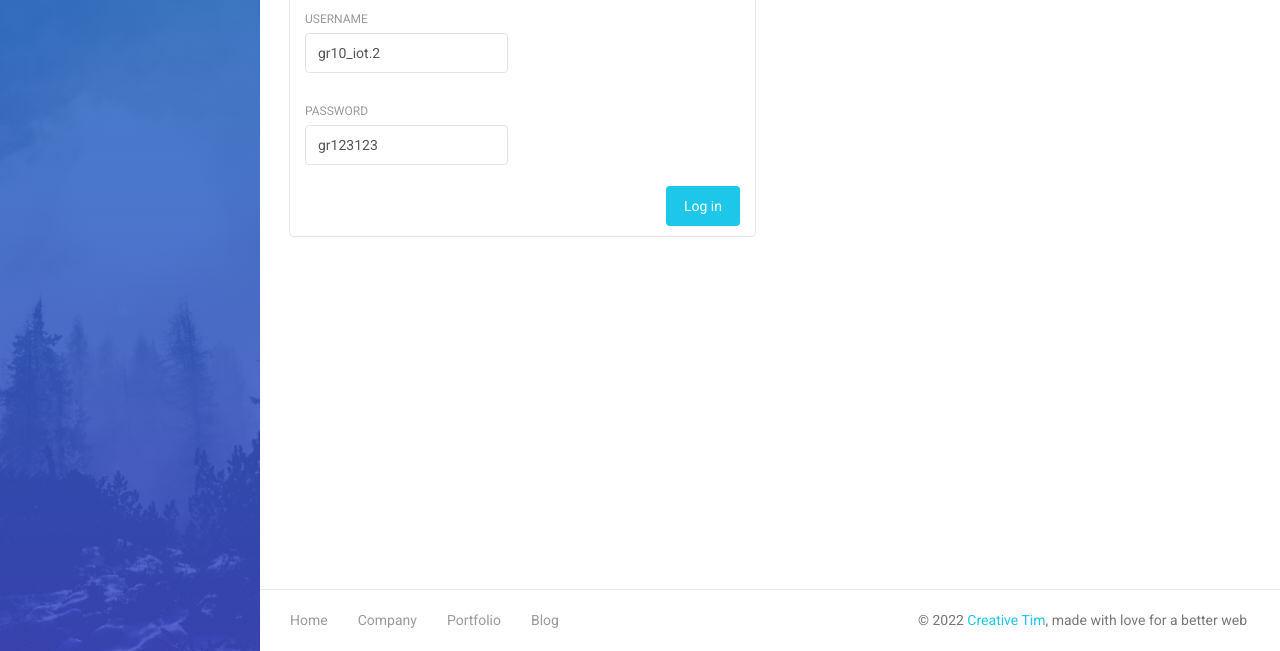
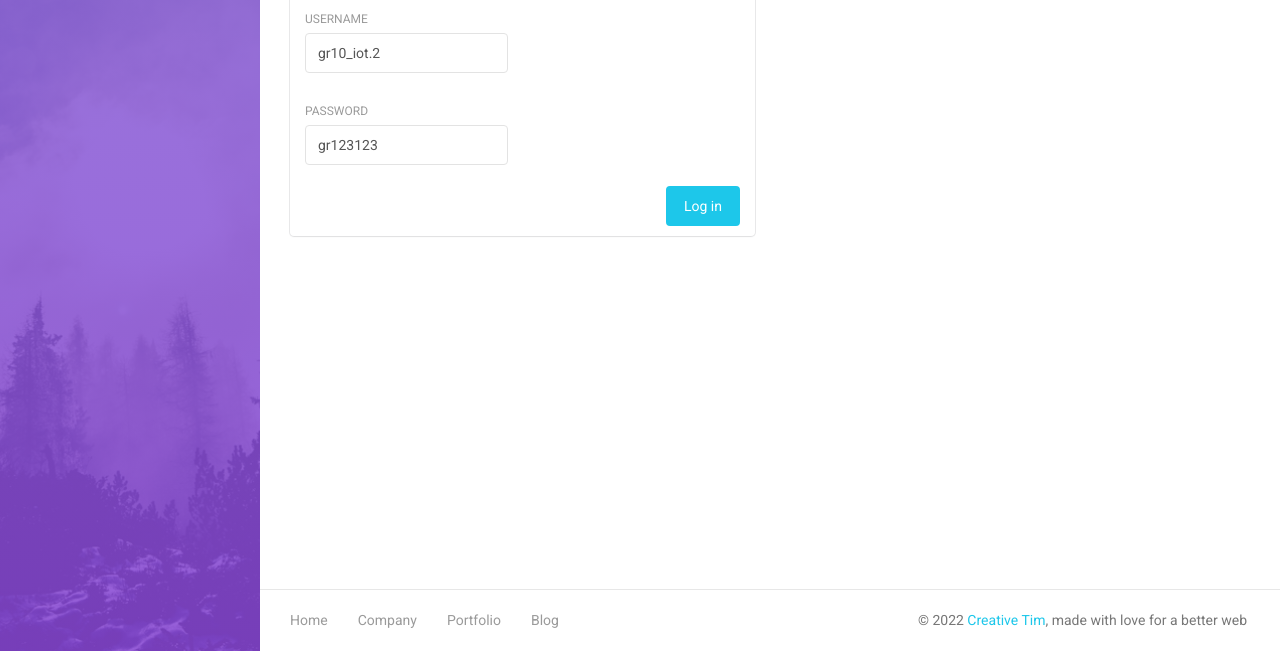
Before and after one commit to tc-toai-01/lab44, a plain HTML site: page light-bootstrap-dashboard-master/BS3/login.htm in a window 1280 px wide. Shown: the part 149-800 px from the top of the page. Drawn offline with Linux system fonts and the light colour scheme; some packages are replaced by stand-ins of ours.

Commit message:
12h12 18/5
12h12 18/5

```diff
--- a/light-bootstrap-dashboard-master/BS3/login.htm
+++ b/light-bootstrap-dashboard-master/BS3/login.htm
@@ -34,7 +34,7 @@
 <body>
 
 <div class="wrapper">
-    <div class="sidebar" data-color="blue" data-image="assets/img/sidebar-5.jpg">
+    <div class="sidebar" data-color="purple" data-image="assets/img/sidebar-5.jpg">
     <!--   you can change the color of the sidebar using: data-color="blue | azure | green | orange | red | purple" -->
 
     </div>
```
Also changed, not shown: light-bootstrap-dashboard-master/BS3/dashboard.html (+0 -1 lines), light-bootstrap-dashboard-master/BS3/signup.html (+1 -6 lines).
